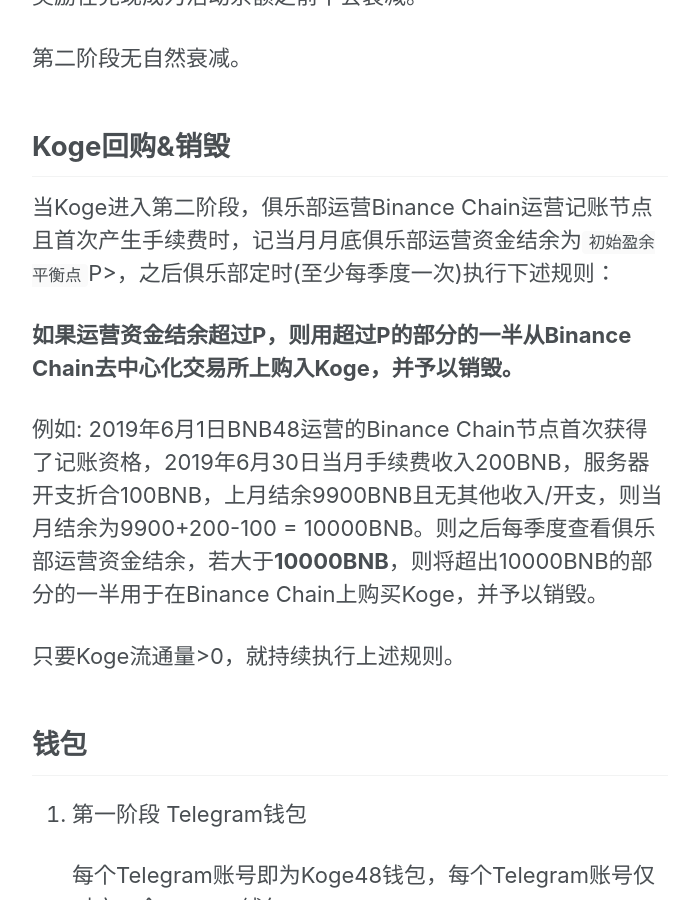
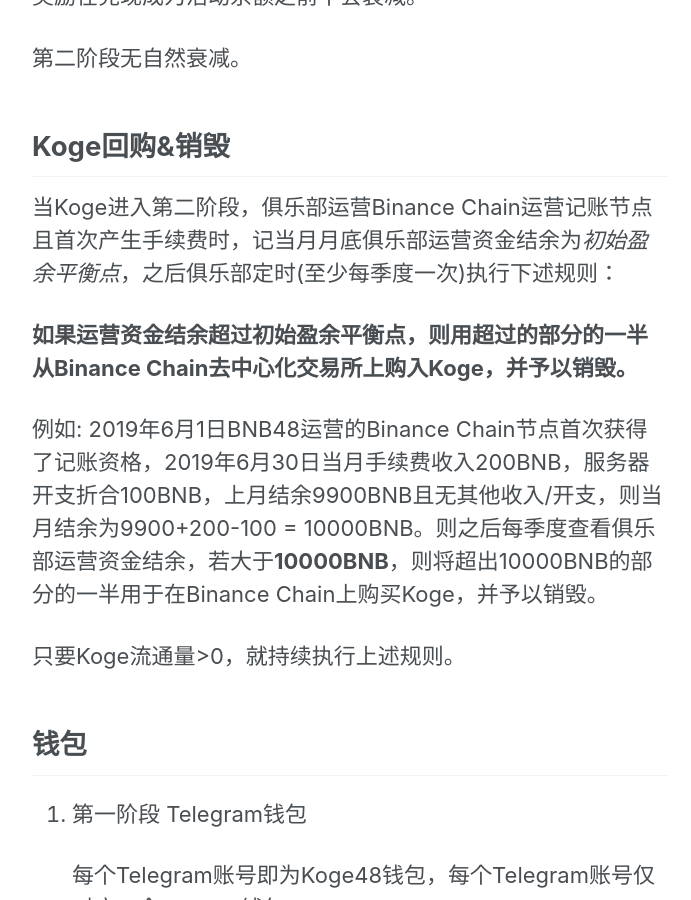
Before and after one commit to 48Club/BNB48Club.github.io, a Jekyll site: the page built from _pages/koge48.md, in a window 1280 px wide and 900 px high, scrolled down 2981 px. Shown: the whole window, without its empty margins (290-981 px from the left). Built offline with Jekyll 4.4.1, drawn with Linux system fonts in a browser that asks for light colours.

Commit message:
Update koge48.md

```diff
--- a/_pages/koge48.md
+++ b/_pages/koge48.md
@@ -61,9 +61,9 @@
 第二阶段无自然衰减。
 
 ## Koge回购&销毁
-当Koge进入第二阶段，俱乐部运营Binance Chain运营记账节点且首次产生手续费时，记当月月底俱乐部运营资金结余为`初始盈余平衡点`P>，之后俱乐部定时(至少每季度一次)执行下述规则：
+当Koge进入第二阶段，俱乐部运营Binance Chain运营记账节点且首次产生手续费时，记当月月底俱乐部运营资金结余为*初始盈余平衡点*，之后俱乐部定时(至少每季度一次)执行下述规则：
 
-**如果运营资金结余超过P，则用超过P的部分的一半从Binance Chain去中心化交易所上购入Koge，并予以销毁。**
+**如果运营资金结余超过初始盈余平衡点，则用超过的部分的一半从Binance Chain去中心化交易所上购入Koge，并予以销毁。**
 
 例如:
 2019年6月1日BNB48运营的Binance Chain节点首次获得了记账资格，2019年6月30日当月手续费收入200BNB，服务器开支折合100BNB，上月结余9900BNB且无其他收入/开支，则当月结余为9900+200-100 = 10000BNB。则之后每季度查看俱乐部运营资金结余，若大于**10000BNB**，则将超出10000BNB的部分的一半用于在Binance Chain上购买Koge，并予以销毁。
```
